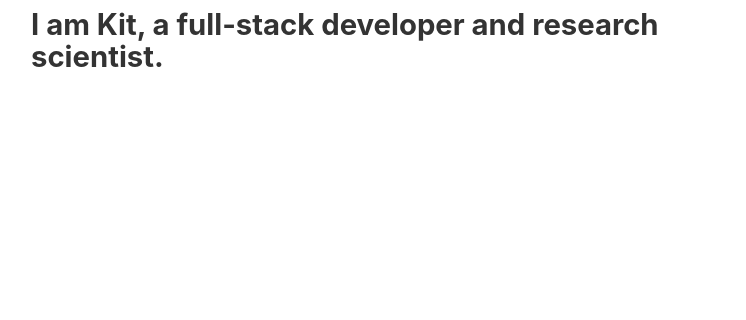
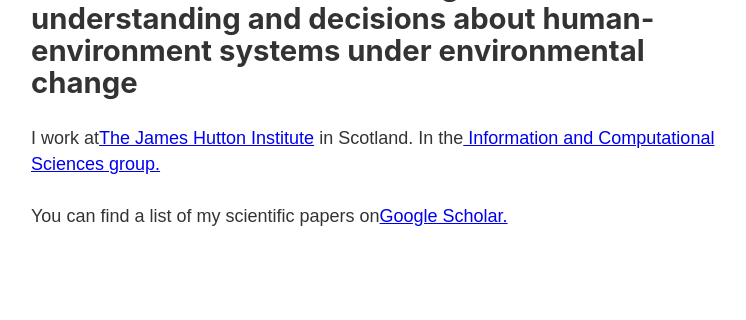
Before and after one commit to kitmacleod/personal-pages, a Gatsby site: page / in a window 1280 px wide. Shown: the part 407-727 px from the top of the page, without its empty margins (252-998 px from the left). Built offline with nearby package versions, Linux system fonts and the light colour scheme; Gatsby itself is replaced by a stand-in of ours.

Commit message:
Updated landing page

```diff
--- a/gatsby-config.js
+++ b/gatsby-config.js
@@ -1,6 +1,6 @@
 module.exports = {
   siteMetadata: {
-    title: 'My work',
+    title: 'Kit Macleod',
     author: 'Kit Macleod'
   },
   plugins: [
--- a/src/pages/index.js
+++ b/src/pages/index.js
@@ -7,8 +7,14 @@ const IndexPage = () =>  {
   return(
     <Layout>
     <Head title="Home" />
-    <h1>Hello</h1>
-    <h2>I am Kit, a full-stack developer and research scientist.</h2>
+    <h2>I have a passion for research into the practical use of data science technologies
+     to aid understanding and decisions about human-environment systems under environmental change</h2>
+     <p>I work at
+     <a href="https://www.hutton.ac.uk/">The James Hutton Institute</a> in Scotland. In the
+     <a href="https://www.hutton.ac.uk/research/groups/information-and-computational-sciences"> Information and Computational Sciences group. </a></p>
+     <p>You can find a list of my scientific papers on
+     <a href="https://scholar.google.co.uk/citations?hl=en&user=0ZmOjTAAAAAJ&view_op=list_works&sortby=pubdate">Google Scholar.</a></p>
+
 
     </Layout>
   )
```
